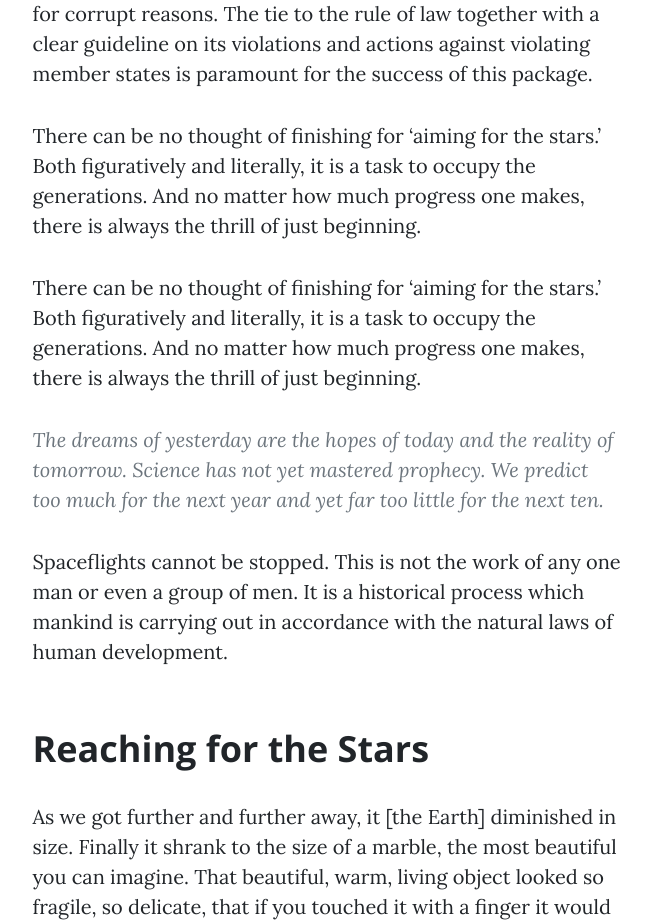
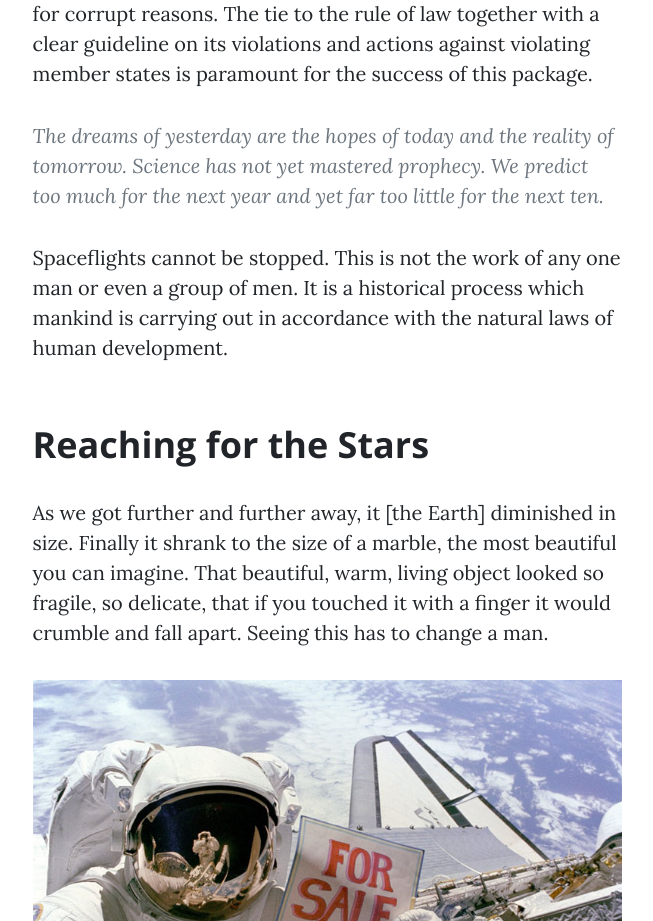
Before and after one commit to sarahashlamoun/new-simple-website, a plain HTML site: page post.html in a window 1280 px wide. Shown: the part 3760-4681 px from the top of the page, without its empty margins (313-966 px from the left). Drawn offline with nearby package versions, Linux system fonts and the light colour scheme.

Commit message:
Update post.html

```diff
--- a/post.html
+++ b/post.html
@@ -64,9 +64,6 @@
                         <p>As stated before, the new COVID-19 relief packet requires member states to comply with the Rule of Law. This entails that if the funds are used inappropriately the European Commission has the right to withhold funds. Even though the law went into effect on the 1st of January of 2021, it was immediately suspended. The commission announced that the law would resume when they had appropriate guidelines that member states had to follow. Many members of the EU are upset at this delay, particularly because it affects two countries that are currently under investigation for breaking the rule of law. Poland and Hungary are currently under EU investigation for breaking the rule of law. Hungary is under investigation because the prime minister utilised public spending to advance his interests with the business elites, family, and friends. He reportedly used both state and EU funds. While Poland is under investigation for using the EU's post-pandemic fund to finance their nationalist and eurosceptic strongholds, and regions that oppose it don't receive any funds. Considering the seriousness of these events, the rest of the EU does not want both the countries to obtain billions of euros.</p>
                         <p>When the bill was voted on, initially Poland and Hungary declared that they would veto, but after a compromise that the law would come into effect after EU judges validated it, they dropped their veto. However, this process could take years, possibly after the national election in Hungary for 2022. Currently, the Commission faces more problems, the European Parliament has threatened to sue if they did not come up with the appropriate guidelines by June 1. They stated that the Commission's role is to be the guardian of EU laws and delaying the application of this law is in direct opposition to their role. Other EU Members are also concerned because Poland has a long history of legal battles with the EU concerning their judicial reforms. For example, on the 6th of May, an EU court ruled that Poland was in violation of EU Law with their new judicial reform that prohibited Polish judges from any political activities, and they are not able to question the political independence of the panel that has the power to penalise the judges. The law received 80 modifications from the opposition all of which were rejected, including an appeal from the EU commission, the executive arm, to temporarily put the legislation on hold.</p>
                         <p>Poland is set to receive €58,1 billion where €23,9 billion are in grants and €34,2 billion in loans. Hungary is set to receive €7.2 billion in grants. Poland is receiving the 5th highest amount, after Spain, Italy, France, and Germany. It is very important to the EU and its member states that these grants and loans are used for the appropriate reasons, therefore, the EU presented the four main dimensions all member states have to include in their recovery plan Environmental Sustainability, Productivity, Fairness, and Macroeconomic Stability, However, without some sort of clear sanction or punishment these funds can be used for corrupt reasons. The tie to the rule of law together with a clear guideline on its violations and actions against violating member states is paramount for the success of this package.</p>
-
-                        <p>There can be no thought of finishing for ‘aiming for the stars.’ Both figuratively and literally, it is a task to occupy the generations. And no matter how much progress one makes, there is always the thrill of just beginning.</p>
-                        <p>There can be no thought of finishing for ‘aiming for the stars.’ Both figuratively and literally, it is a task to occupy the generations. And no matter how much progress one makes, there is always the thrill of just beginning.</p>
                         <blockquote class="blockquote">The dreams of yesterday are the hopes of today and the reality of tomorrow. Science has not yet mastered prophecy. We predict too much for the next year and yet far too little for the next ten.</blockquote>
                         <p>Spaceflights cannot be stopped. This is not the work of any one man or even a group of men. It is a historical process which mankind is carrying out in accordance with the natural laws of human development.</p>
                         <h2 class="section-heading">Reaching for the Stars</h2>
```
